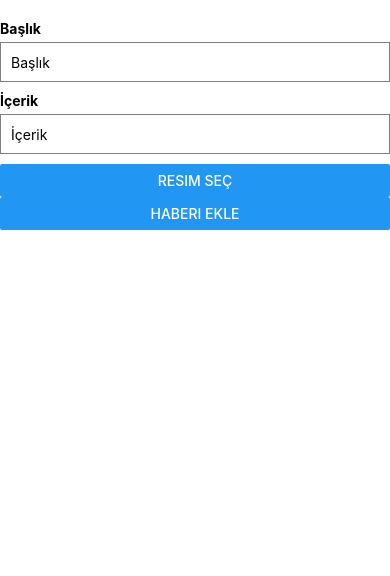
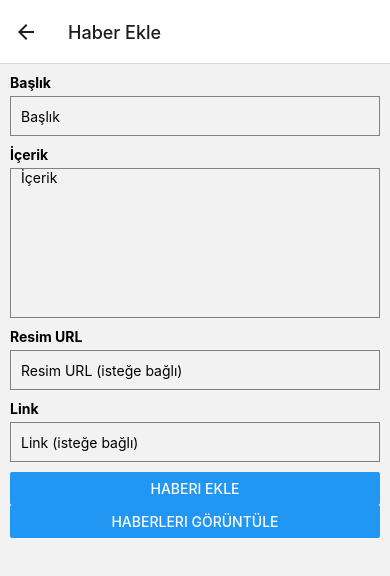
Before and after one commit to emir2323/HaberUygulamasi, a React Native app in the folder my-app-master/: screen /AddNewsForm in a window 390 px wide. Shown: the top 576 px of the page. Built offline with nearby package versions, Linux system fonts and the light colour scheme; no server answers; the database is empty.

Commit message:
Haberlerin Görüntülenmesi ve Firebase

```diff
--- a/my-app-master/App.js
+++ b/my-app-master/App.js
@@ -1,23 +1,40 @@
-import { StatusBar } from "expo-status-bar";
-import { SafeAreaView, StyleSheet } from "react-native";
+import React from "react";
+import { NavigationContainer } from "@react-navigation/native";
+import { createStackNavigator } from "@react-navigation/stack";
+import HomeScreen from "./App/Components/HomeScreen";
 import AddNewsForm from "./App/Components/AddNewsForm";
 import NewsComponent from "./App/Components/NewsComponent";
+import HaberDetay from "./App/Components/HaberDetay";
 
-export default function App() {
+const Stack = createStackNavigator();
+
+const App = () => {
   return (
-    <SafeAreaView style={styles.container}>
-      <AddNewsForm />
-      <NewsComponent />
-      <StatusBar style="auto" />
-    </SafeAreaView>
+    <NavigationContainer>
+      <Stack.Navigator initialRouteName="HomeScreen">
+        <Stack.Screen
+          name="HomeScreen"
+          component={HomeScreen}
+          options={{ title: "Yıldırım Haber" }}
+        />
+        <Stack.Screen
+          name="AddNewsForm"
+          component={AddNewsForm}
+          options={{ title: "Haber Ekle" }}
+        />
+        <Stack.Screen
+          name="NewsComponent"
+          component={NewsComponent}
+          options={{ title: "Haberler" }}
+        />
+        <Stack.Screen
+          name="HaberDetay"
+          component={HaberDetay}
+          options={{ title: "Haber Detayı" }}
+        />
+      </Stack.Navigator>
+    </NavigationContainer>
   );
-}
+};
 
-const styles = StyleSheet.create({
-  container: {
-    flex: 1,
-    backgroundColor: "#fff",
-    paddingTop: 20,
-    padding: 30,
-  },
-});
+export default App;
--- a/my-app-master/App/Components/AddNewsForm.js
+++ b/my-app-master/App/Components/AddNewsForm.js
@@ -1,59 +1,33 @@
 import React, { useState } from "react";
-import {
-  View,
-  Text,
-  TextInput,
-  Button,
-  StyleSheet,
-  Alert,
-  Image,
-} from "react-native";
-import { firebase, firestore, storage } from "../../firebase";
-import * as ImagePicker from "expo-image-picker";
+import { View, Text, TextInput, Button, StyleSheet, Alert } from "react-native";
+import { useNavigation } from "@react-navigation/native";
+import { firestore } from "../../firebase";
+import firebase from "firebase/compat/app";
+import "firebase/compat/firestore";
 
 const AddNewsForm = () => {
   const [title, setTitle] = useState("");
   const [content, setContent] = useState("");
-  const [image, setImage] = useState(null);
+  const [imageUrl, setImageUrl] = useState("");
+  const [link, setLink] = useState("");
 
-  const pickImage = async () => {
-    let result = await ImagePicker.launchImageLibraryAsync({
-      mediaTypes: ImagePicker.MediaTypeOptions.Images,
-      allowsEditing: true,
-      aspect: [4, 3],
-      quality: 1,
-    });
-
-    if (!result.cancelled) {
-      setImage(result.uri);
-    }
-  };
-
-  const uploadImage = async (uri) => {
-    const response = await fetch(uri);
-    const blob = await response.blob();
-    const ref = storage.ref().child(new Date().toISOString());
-    const snapshot = await ref.put(blob);
-    return await snapshot.ref.getDownloadURL();
-  };
+  const navigation = useNavigation();
 
   const handleSubmit = async () => {
-    let imageUrl = "";
-    if (image) {
-      imageUrl = await uploadImage(image);
-    }
-
     try {
       await firestore.collection("news").add({
         title: title,
         content: content,
         imageUrl: imageUrl,
+        link: link, // Link burada kaydediliyor
         timestamp: firebase.firestore.FieldValue.serverTimestamp(),
       });
       setTitle("");
       setContent("");
-      setImage(null);
+      setImageUrl("");
+      setLink("");
       Alert.alert("Başarılı", "Haber başarıyla eklendi!");
+      navigation.navigate("NewsComponent"); // Haberler sayfasına yönlendir
     } catch (error) {
       console.error("Haber eklenirken hata oluştu:", error);
       Alert.alert("Hata", "Haber eklenirken bir hata oluştu.");
@@ -71,14 +45,31 @@ const AddNewsForm = () => {
       />
       <Text style={styles.label}>İçerik</Text>
       <TextInput
-        style={styles.input}
+        style={[styles.input, { height: 150 }]}
         value={content}
         onChangeText={(text) => setContent(text)}
         placeholder="İçerik"
+        multiline
       />
-      <Button title="Resim Seç" onPress={pickImage} />
-      {image && <Image source={{ uri: image }} style={styles.image} />}
+      <Text style={styles.label}>Resim URL</Text>
+      <TextInput
+        style={styles.input}
+        value={imageUrl}
+        onChangeText={(text) => setImageUrl(text)}
+        placeholder="Resim URL (isteğe bağlı)"
+      />
+      <Text style={styles.label}>Link</Text>
+      <TextInput
+        style={styles.input}
+        value={link}
+        onChangeText={(text) => setLink(text)}
+        placeholder="Link (isteğe bağlı)"
+      />
       <Button title="Haberi Ekle" onPress={handleSubmit} />
+      <Button
+        title="Haberleri Görüntüle"
+        onPress={() => navigation.navigate("NewsComponent")}
+      />
     </View>
   );
 };
@@ -86,6 +77,7 @@ const AddNewsForm = () => {
 const styles = StyleSheet.create({
   form: {
     marginBottom: 20,
+    padding: 10,
   },
   label: {
     marginBottom: 5,
@@ -98,11 +90,6 @@ const styles = StyleSheet.create({
     marginBottom: 10,
     paddingHorizontal: 10,
   },
-  image: {
-    width: 100,
-    height: 100,
-    marginVertical: 10,
-  },
 });
 
 export default AddNewsForm;
--- /dev/null
+++ b/my-app-master/App/Components/HaberDetay.js
@@ -0,0 +1,36 @@
+import React from "react";
+import { View, Text, StyleSheet, Button, Linking } from "react-native";
+import { useRoute } from "@react-navigation/native";
+
+const HaberDetay = () => {
+  const route = useRoute();
+  const { haberUrl } = route.params;
+
+  return (
+    <View style={styles.container}>
+      <Text style={styles.title}>Haber Detay</Text>
+      {haberUrl ? (
+        <Button
+          title="Haberi Görüntüle"
+          onPress={() => Linking.openURL(haberUrl)}
+        />
+      ) : (
+        <Text>Link mevcut değil</Text>
+      )}
+    </View>
+  );
+};
+
+const styles = StyleSheet.create({
+  container: {
+    flex: 1,
+    padding: 10,
+  },
+  title: {
+    fontSize: 24,
+    fontWeight: "bold",
+    marginBottom: 10,
+  },
+});
+
+export default HaberDetay;
--- /dev/null
+++ b/my-app-master/App/Components/HomeScreen.js
@@ -0,0 +1,32 @@
+import React from "react";
+import { View, Text, Button, StyleSheet } from "react-native";
+import { useNavigation } from "@react-navigation/native";
+
+const HomeScreen = () => {
+  const navigation = useNavigation();
+
+  return (
+    <View style={styles.container}>
+      <Text style={styles.title}>Yıldırım Haber</Text>
+      <Button
+        title="Haberlere Git"
+        onPress={() => navigation.navigate("NewsComponent")}
+      />
+    </View>
+  );
+};
+
+const styles = StyleSheet.create({
+  container: {
+    flex: 1,
+    justifyContent: "center",
+    alignItems: "center",
+  },
+  title: {
+    fontSize: 24,
+    fontWeight: "bold",
+    marginBottom: 20,
+  },
+});
+
+export default HomeScreen;
--- a/my-app-master/App/Components/NewsComponent.js
+++ b/my-app-master/App/Components/NewsComponent.js
@@ -1,8 +1,17 @@
 import React, { useEffect, useState } from "react";
-import { View, Text, FlatList, StyleSheet } from "react-native";
+import {
+  View,
+  Text,
+  FlatList,
+  StyleSheet,
+  Image,
+  TouchableOpacity,
+} from "react-native";
+import { useNavigation } from "@react-navigation/native";
 import { firestore } from "../../firebase";
 
 const NewsComponent = () => {
+  const navigation = useNavigation();
   const [news, setNews] = useState([]);
 
   useEffect(() => {
@@ -23,23 +32,48 @@ const NewsComponent = () => {
     fetchNews();
   }, []);
 
+  const handleHaberDetay = (haberUrl) => {
+    navigation.navigate("HaberDetay", { haberUrl });
+  };
+
   const renderItem = ({ item }) => (
     <View style={styles.newsItem}>
       <Text style={styles.title}>{item.title}</Text>
       <Text>{item.content}</Text>
+      {item.imageUrl ? (
+        <Image source={{ uri: item.imageUrl }} style={styles.image} />
+      ) : null}
+      <TouchableOpacity
+        style={styles.detayLink}
+        onPress={() => handleHaberDetay(item.link)}
+      >
+        <Text style={styles.detayLinkText}>Haberi Detaylı İncele</Text>
+      </TouchableOpacity>
     </View>
   );
 
   return (
-    <FlatList
-      data={news}
-      renderItem={renderItem}
-      keyExtractor={(item) => item.id}
-    />
+    <View style={styles.container}>
+      <FlatList
+        data={news}
+        renderItem={renderItem}
+        keyExtractor={(item) => item.id}
+      />
+      <TouchableOpacity
+        style={styles.haberEkleButton}
+        onPress={() => navigation.navigate("AddNewsForm")}
+      >
+        <Text style={styles.haberEkleButtonText}>Haber Ekle</Text>
+      </TouchableOpacity>
+    </View>
   );
 };
 
 const styles = StyleSheet.create({
+  container: {
+    flex: 1,
+    padding: 10,
+  },
   newsItem: {
     marginBottom: 20,
     padding: 10,
@@ -50,6 +84,31 @@ const styles = StyleSheet.create({
     fontWeight: "bold",
     marginBottom: 5,
   },
+  image: {
+    width: "100%",
+    height: 200,
+    marginTop: 10,
+  },
+  detayLink: {
+    marginTop: 10,
+    alignSelf: "flex-end",
+  },
+  detayLinkText: {
+    color: "#0782F9",
+    textDecorationLine: "underline",
+  },
+  haberEkleButton: {
+    backgroundColor: "#0782F9",
+    paddingVertical: 10,
+    paddingHorizontal: 20,
+    borderRadius: 5,
+    marginTop: 20,
+    alignSelf: "flex-end",
+  },
+  haberEkleButtonText: {
+    color: "white",
+    fontWeight: "bold",
+  },
 });
 
 export default NewsComponent;
--- a/my-app-master/firebase.js
+++ b/my-app-master/firebase.js
@@ -1,7 +1,6 @@
 import firebase from "firebase/compat/app";
 import "firebase/compat/firestore";
-import "firebase/compat/storage"; // Storage modülünü ekleyin
-import "firebase/compat/auth";
+import "firebase/compat/storage";
 
 const firebaseConfig = {
   apiKey: "AIzaSyCgctF74SuljUPY4i4bLoXlvXJWiXIlO5E",
@@ -13,13 +12,11 @@ const firebaseConfig = {
   measurementId: "G-977HTCD3RW",
 };
 
-// Initialize Firebase
 if (!firebase.apps.length) {
   firebase.initializeApp(firebaseConfig);
 }
 
 const firestore = firebase.firestore();
-const storage = firebase.storage(); // Storage'ı initialize et
-const auth = firebase.auth();
+const storage = firebase.storage();
 
-export { firebase, firestore, storage, auth };
+export { firestore, storage };
```
Also changed, not shown: my-app-master/package.json (+10 -2 lines), 2 other files (tests, documents, lock files or other folders).
